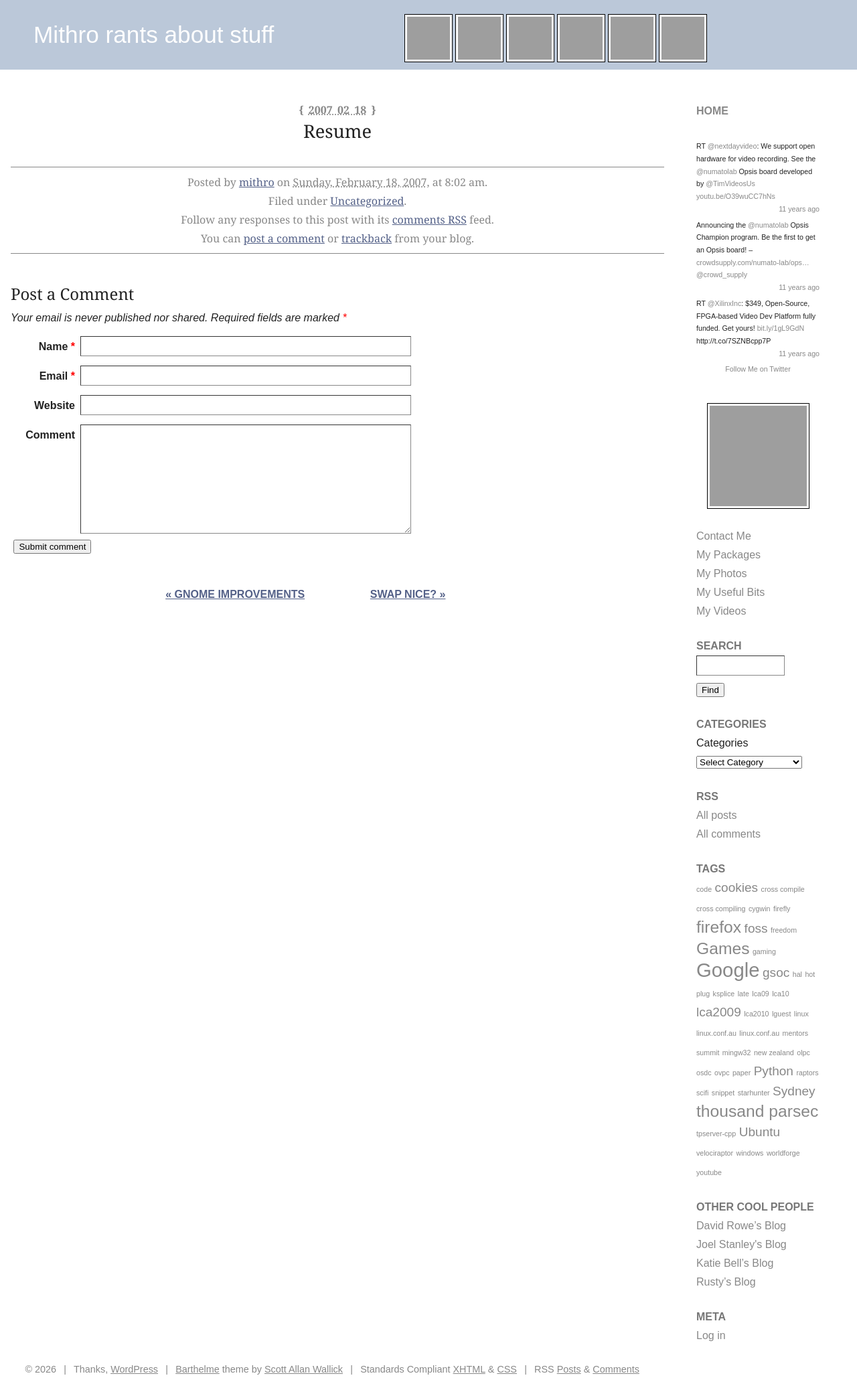
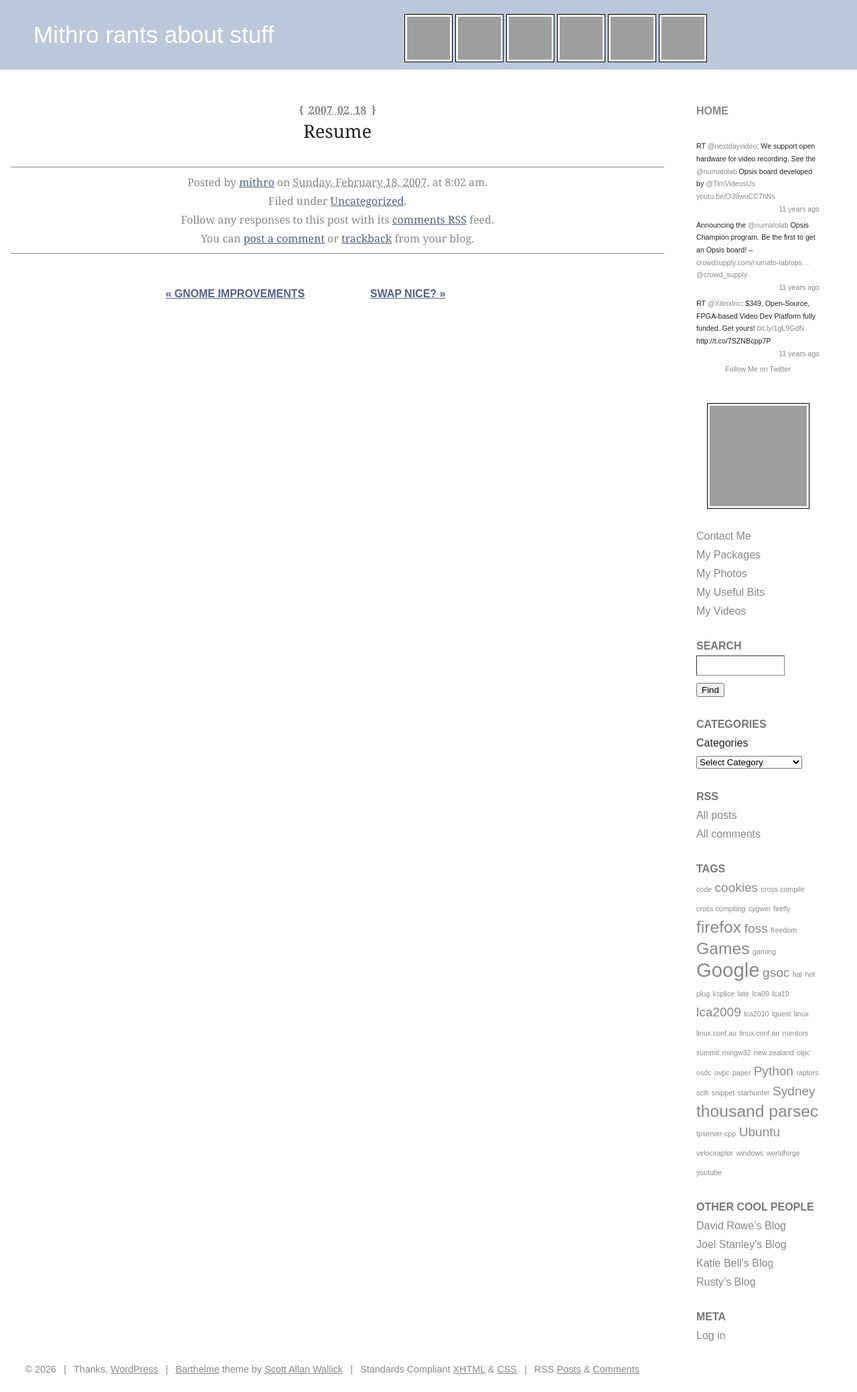
Before and after one commit to mithro/blog.mithis.net, a Jekyll site: the page built from _posts/2007-02-18-resume.md, in a window 1280 px wide. Shown: the whole page at 67% size. Built offline with Jekyll 4.4.1, drawn with Linux system fonts in a browser that asks for light colours; grey boxes are pictures that could not be loaded.

Commit message:
Comments: remove static Post-a-Comment form to match live (commenting disabled)
Live was updated 2026-05-24: the comment form was disabled in the barthelme theme (comments.php -> if(false)), and a pre-existing PHP-7.4 ereg() fatal that had truncated ALL comment rendering was fixed, so live now shows the real comments (not empty stubs) and NO posting form. Match the deployed: render only the preserved comment list, drop the form. The post-meta 'post a comment' invite stays (live keeps it as a now-dead #respond link, per the live change notes).

Co-Authored-By: Claude Opus 4.7 (1M context) <noreply@anthropic.com>

```diff
--- a/_includes/comments.html
+++ b/_includes/comments.html
@@ -47,47 +50,4 @@ Usage: {% include comments.html post_slug=page.slug %}
     </div>
     {% endfor %}
 </div>
-{% else %}
-{% comment %}
-  Faithful to live blog.mithis.net: the "Post a Comment" form is shown ONLY on
-  posts that currently have zero comments (older commented posts show just the
-  empty comment list and no form). The form is a STATIC, non-functional replica
-  of live's WordPress/Barthelme commentform — it will not submit on a static
-  host (the action 404s), which is accepted "broken stuff, and all" fidelity,
-  like the site's broken Picasa images and reCAPTCHA.
-{% endcomment %}
-<div class="comments">
-
-	<h3 id="respond">Post a Comment</h3>
-
-	<div class="formcontainer">
-
-		<form id="commentform" action="https://blog.mithis.net/wp-comments-post.php" method="post">
-
-			<div id="comment-notes">Your email is <em>never</em> published nor shared. Required fields are marked <span class="req-field">*</span></div>
-
-			<div class="form-label"><label for="author">Name <span class="req-field">*</span></label></div>
-			<div class="form-input"><input id="author" name="author" type="text" value="" size="30" maxlength="20" tabindex="3"></div>
-
-			<div class="form-label"><label for="email">Email <span class="req-field">*</span></label></div>
-			<div class="form-input"><input id="email" name="email" type="text" value="" size="30" maxlength="50" tabindex="4"></div>
-
-			<div class="form-label"><label for="url">Website</label></div>
-			<div class="form-input"><input id="url" name="url" type="text" value="" size="30" maxlength="50" tabindex="5"></div>
-
-			<div class="form-label"><label for="comment">Comment</label></div>
-			<div class="form-textarea"><textarea id="comment" name="comment" cols="45" rows="8" tabindex="6"></textarea></div>
-			<div class="form-submit"><input type="hidden" name="comment_post_ID" value="{{ page.wordpress_id }}"></div>
-
-			<div class="g-recaptcha" data-sitekey="6Ld_VgkTAAAAAEMZc-RBav9ZROsvT5oWc-9a0XUU" data-theme="standard"></div>
-			<script type="text/javascript" src="https://www.google.com/recaptcha/api.js?hl=en"></script>
-			<div id="recaptcha-submit-btn-area">&nbsp;<input id="submit" name="submit" type="submit" value="Submit comment" tabindex="6"></div>
-			<noscript>
-			<style type="text/css">#submit {display:none;}</style>
-			<input name="submit" type="submit" id="submit-alt" tabindex="6" value="Submit Comment" />
-			</noscript>
-		</form><!-- #commentform -->
-	</div><!-- .formcontainer -->
-
-</div>
 {% endif %}
```
Also changed, not shown: other parts of _includes/comments.html (+4 -1 lines).
